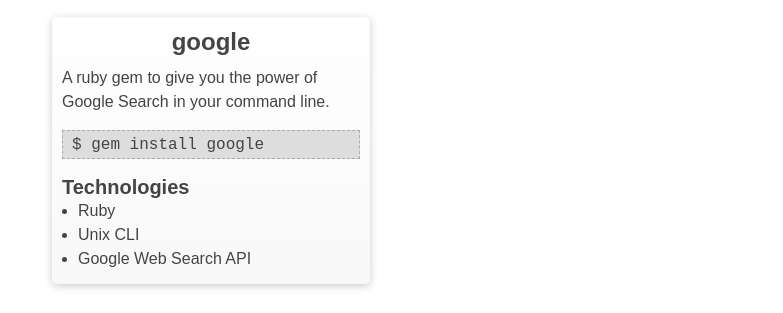
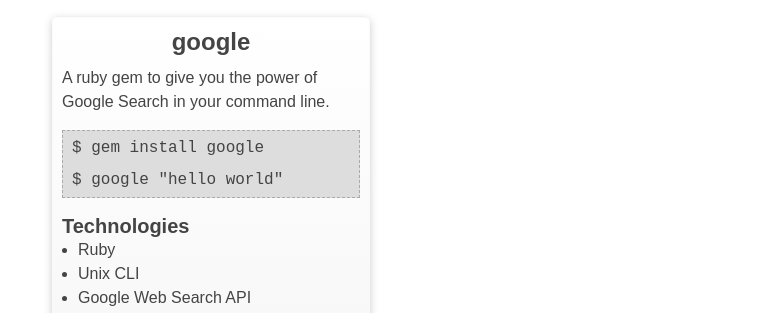
Before and after one commit to Kerrick/kerrick.github.com, a plain HTML site: page index.html in a window 1280 px wide. Shown: the part 780-1093 px from the top of the page, without its empty margins (248-1031 px from the left). Drawn offline with Linux system fonts and the light colour scheme.

Commit message:
Add usage example to google gem

```diff
--- a/index.html
+++ b/index.html
@@ -121,6 +121,9 @@
       code.bash:before {
         content: "$ ";
       }
+      pre code {
+        display: block;
+      }
     </style>
     <script type="text/javascript">
 
@@ -154,7 +157,7 @@
         <a class="big" href="http://github.com/kerrick/google/">
           <h3>google</h3>
           <p>A ruby gem to give you the power of Google Search in your command line.</p>
-          <pre><code class="bash">gem install google</code></pre>
+          <pre><code class="bash">gem install google</code><code class="bash">google "hello world"</code></pre>
           <h4>Technologies</h4>
           <ul>
             <li>Ruby</li>
```
